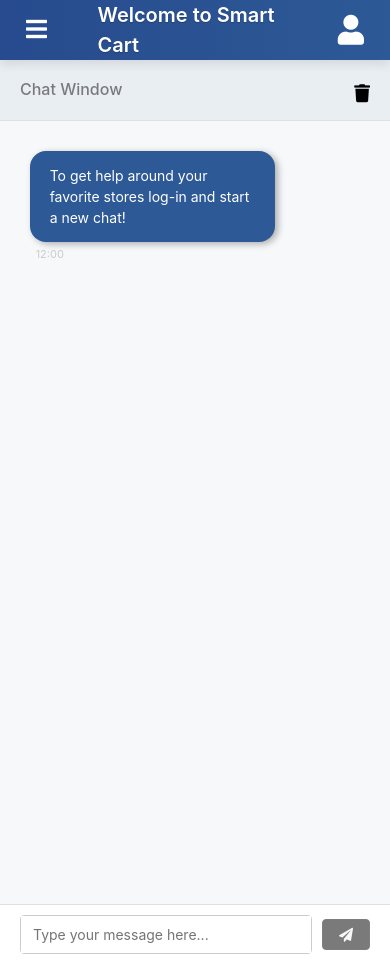
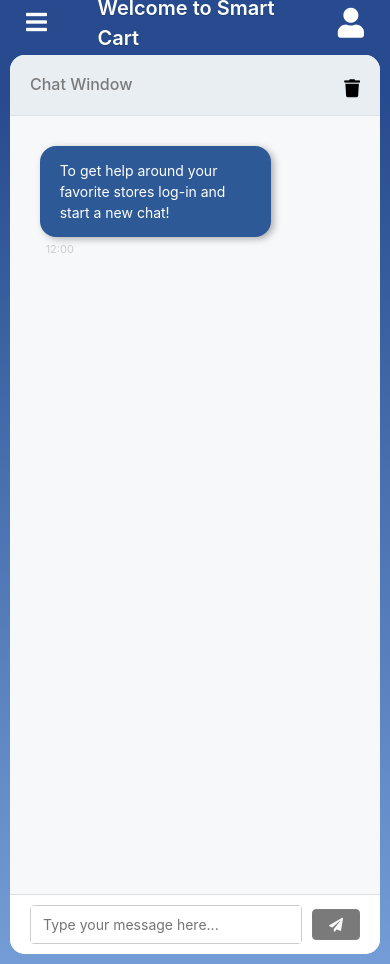
Before and after one commit to gcarson1/SmartCart, a Flask app: template templates/index.html in a window 390 px wide. Run offline with Flask 3, Linux system fonts and the light colour scheme; the template is opened without the code that fills it, so the values that code supplies are empty; some libraries are stand-ins or nearby versions.

Commit message:
frontend overhaul

```diff
--- a/static/css/index.css
+++ b/static/css/index.css
@@ -1,20 +1,19 @@
 /* Basic Reset & Box Sizing */
 
 body {
-  background-color: #f9fdff;
+  background: linear-gradient(180deg, #274b8e 10%, #749dd7 100%);
 }
 
 /* Top Bar */
 .top_menu {
   width: 100%;
-  height: 60px;
-  background: linear-gradient(90deg, #274b8e 0%, #2d5996 100%);
+  height: 45px;
+  background-color: #274b8e;
   color: #fff;
   display: flex;
   align-items: center;
   justify-content: space-between;
   padding: 0 20px;
-  box-shadow: 0px 4px 10px rgba(0, 0, 0, 0.1);
   position: relative;
   z-index: 100;
 }
@@ -68,17 +67,22 @@
 /* Main Layout */
 .main-container {
   display: flex;
-  height: calc(100vh - 60px);
+  height: calc(100vh - 45px);
+  border-radius: 50px;
+  padding: 10px;
 }
 
 /* Add this to your media query for mobile */
-@media (max-width: 768px) {
+@media (max-width: 911px) {
   .left-column {
     display: none;
   }
 
   .left-column.sidebar {
     display: block;
+  }
+  .middle-column {
+    margin-left: 0;
   }
 }
 
@@ -88,6 +92,8 @@
   border-right: 1px solid #e0e0e0;
   display: flex;
   flex-direction: column;
+  border-radius: 15px;
+  margin-right: 10px;
 }
 
 .left-column .header {
@@ -100,6 +106,7 @@
   align-items: center;
   justify-content: space-between;
   color: #7a7a7a;
+  border-radius: 15px;
 }
 
 .new-chat-btn {
@@ -113,21 +120,25 @@
 .chat-list {
   flex: 1;
   overflow-y: auto;
+  padding: 5px;
 }
 
 .chat-list-item {
   display: flex;
   align-items: center;
   padding: 15px;
+  margin: 8px;
   cursor: pointer;
-  border-bottom: 1px solid #f0f0f0;
+  border-bottom: 1px solid #e1e1e1;
+  border-top: 1px solid #e6feff;
   transition: background 0.2s;
-  box-shadow: 0 4px 8px rgba(0, 0, 0, 0.042);
+  box-shadow: 1px 4px 4px rgba(0, 0, 0, 0.042);
   border-radius: 10px;
 }
 
 .chat-list-item:hover {
   background-color: #e9eef3ab;
+  scale: 1.02;
 }
 
 .chat-info {
@@ -154,8 +165,8 @@
   width: 100%;
   position: relative;
   overflow: hidden;
-  height: calc(100vh - 60px); /* 60px = height of .top_menu */
-
+  height: calc(100vh - 65px); /* 60px = height of .top_menu */
+  border-radius: 15px;
 }
 
 
@@ -302,26 +313,29 @@
 }
 
 /* Mobile Sidebar Overrides */
-@media (max-width: 768px) {
+@media (max-width: 911px) {
   .main-container {
     display: block;
     position: relative;
   }
 
+
+
   .left-column.sidebar {
     position: fixed;
-    top: 60px;
+    top: 50px;
     left: -260px;
-    height: 100%;
+    height: 94.25%;
     width: 250px;
     background: #f9fdff;
     transition: left 0.3s ease-in-out;
     z-index: 1000;
     box-shadow: 2px 0 5px rgba(0,0,0,0.1);
+    margin-left: 0px;
   }
 
   .left-column.sidebar.open {
-    left: 0;
+    left: 5px;
   }
 
   .menu-toggle {
@@ -335,7 +349,7 @@
   }
 }
 
-@media (min-width: 769px) {
+@media (min-width: 911px) {
   .menu-toggle {
     display: none;
   }
```
